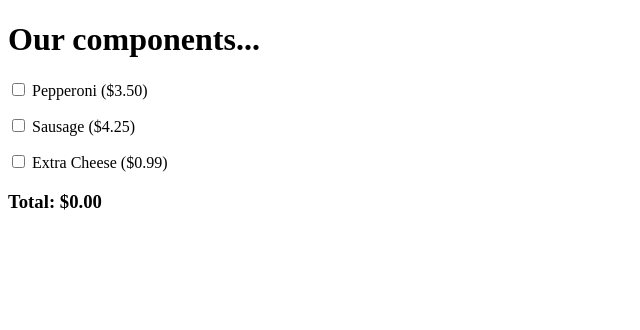
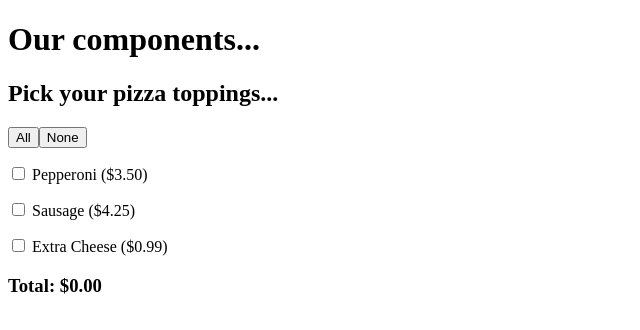
Before and after one commit to 2026-fall-jsf/angular-components, an Angular app: page / in a window 1280 px wide. Shown: the top 330 px of the page, without its empty margins (0-640 px from the left). Built offline with nearby package versions, Linux system fonts and the light colour scheme.

Commit message:
Added buttons to check all boxes or uncheck all boxes

```diff
--- a/package.json
+++ b/package.json
@@ -21,7 +21,7 @@
     "tslib": "^2.3.0"
   },
   "devDependencies": {
-    "@angular/build": "^22.2.2",
+    "@angular/build": "^22.1.9",
     "@angular/cli": "^22.2.2",
     "@angular/compiler-cli": "^22.2.0",
     "prettier": "^3.8.1",
--- a/src/app/pizza-toppings/pizza-toppings.html
+++ b/src/app/pizza-toppings/pizza-toppings.html
@@ -1,3 +1,16 @@
+<h2>
+    Pick your pizza toppings...
+</h2>
+<button
+    (click)="checkAll()"
+>
+    All
+</button>
+<button
+    (click)="uncheckAll()"
+>
+    None
+</button>
 @for (topping of availablePizzaToppings(); track topping) {
     <p>
         <label>
--- a/src/app/pizza-toppings/pizza-toppings.ts
+++ b/src/app/pizza-toppings/pizza-toppings.ts
@@ -38,4 +38,26 @@ export class PizzaToppings {
         : t
     )
   );
+
+  protected readonly checkAll = () => this.availablePizzaToppings.update(
+    previous => previous.map(
+      x => (
+        {
+          ...x,
+          checked: true,
+        }
+      )
+    )
+  );
+
+  protected readonly uncheckAll = () => this.availablePizzaToppings.update(
+    previous => previous.map(
+      y => (
+        {
+          ...y,
+          checked: false,
+        }
+      )
+    )
+  );
 }
```
Also changed, not shown: 1 other file (tests, documents, lock files or other folders).
